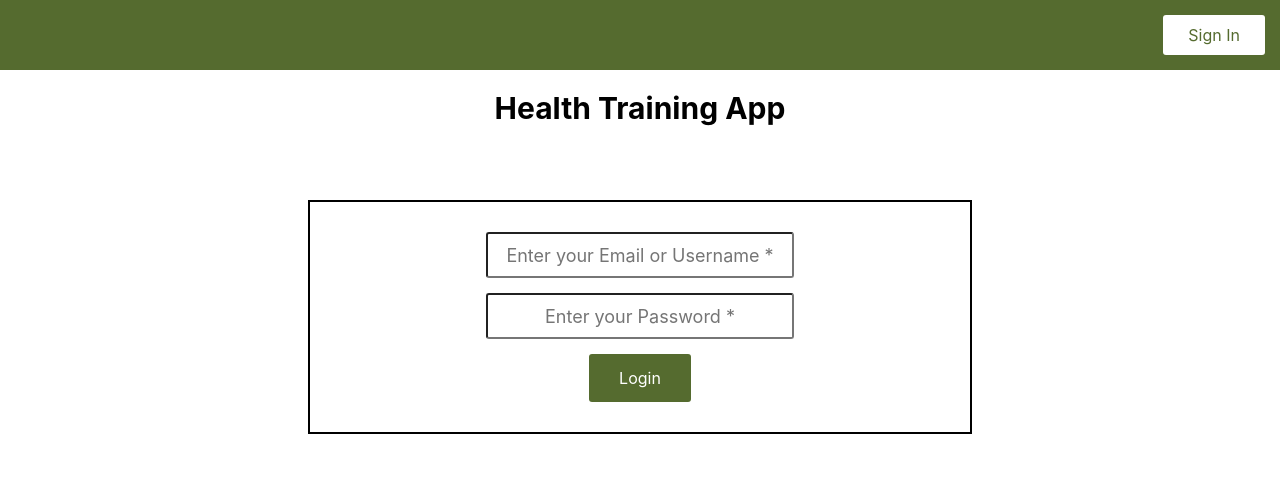
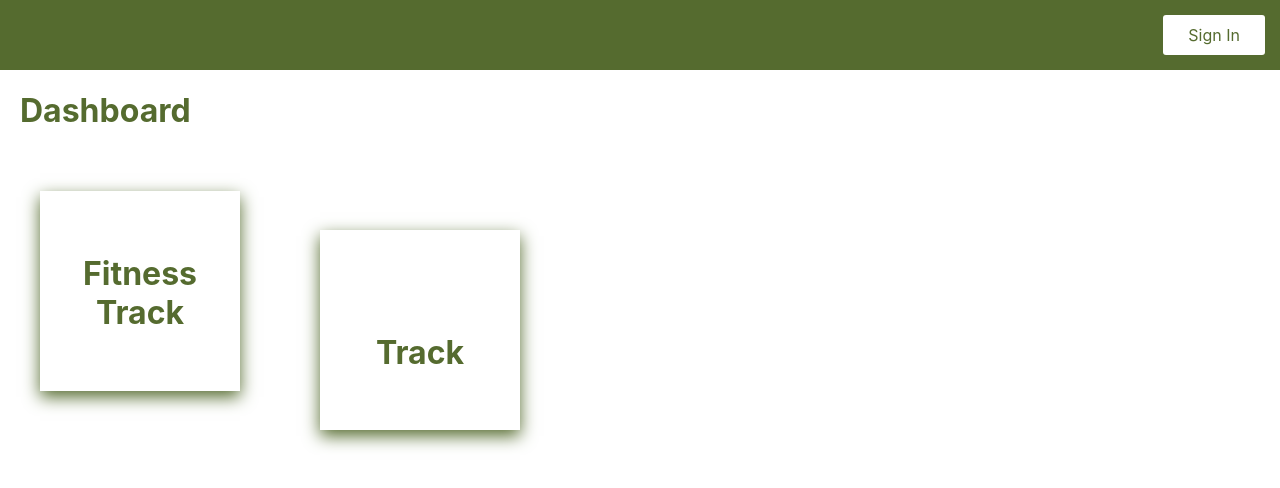
Before and after one commit to 1013vishalsharma/healthApp-UI, an Angular app: page /dashboard in a window 1280 px wide. Before the commit this address led to /. Shown: the top 488 px of the page. Built offline with nearby package versions, Linux system fonts and the light colour scheme.

Commit message:
started ui for dashboard

```diff
--- a/src/app/app.component.html
+++ b/src/app/app.component.html
@@ -18,6 +18,12 @@
   </li>
 </ul> -->
 
-<app-login></app-login>
+<div style="background-color: darkolivegreen; height: 70px; text-align: center">
+  <button style="background-color: white; border: none; color: darkolivegreen;
+  padding: 10px 25px;
+  font-size: 16px;
+  display: block; margin-top: 15px; margin-right: 15px;
+  border-radius: 3px; position: absolute; right: 0;"  >Sign In</button>
+</div>
 
 <router-outlet></router-outlet>
--- a/src/app/app.module.ts
+++ b/src/app/app.module.ts
@@ -7,12 +7,18 @@ import { AppComponent } from './app.component';
 import { LoginComponent } from './login/login.component';
 import { HttpClientModule } from '@angular/common/http';
 import { RouterModule, Routes } from '@angular/router';
+import { DashboardComponent } from './dashboard/dashboard.component';
 
 const appRoutes: Routes = [
   {
     path: 'challenge',
     component: LoginComponent,
     data: {title: 'Login Details'}
+  },
+  {
+    path: 'dashboard',
+    component: DashboardComponent,
+    data: {title: 'Dashboard details'}
   }
 ];
 
@@ -20,7 +26,8 @@ const appRoutes: Routes = [
 @NgModule({
   declarations: [
     AppComponent,
-    LoginComponent
+    LoginComponent,
+    DashboardComponent
   ],
   imports: [
     RouterModule.forRoot(appRoutes),
--- /dev/null
+++ b/src/app/dashboard/dashboard.component.html
@@ -0,0 +1,22 @@
+<!-- <p>
+  dashboard works!
+</p> -->
+
+<div style="height: 20px; font-family: -apple-system, BlinkMacSystemFont,
+'Segoe UI', Roboto, Oxygen, Ubuntu, Cantarell, 'Open Sans', 'Helvetica Neue', sans-serif">
+  <h1 style="padding-left: 20px; color: darkolivegreen">Dashboard</h1>
+</div>
+<br>
+<br>
+<div>
+  <div style="height: 200px; width: 200px; margin: 40px; box-sizing: border-box;
+   box-shadow: 0 6px 16px 0 darkolivegreen; display: inline-block">
+   <h1 style="color: darkolivegreen; text-align: center;
+   position: relative; top: 40%; transform: translateY(-50%)"> Fitness Track</h1>
+  </div>
+  <div style="height: 200px; width: 200px; margin: 40px; box-sizing: border-box;
+  box-shadow: 0 6px 16px 0 darkolivegreen; display: inline-block">
+  <h1 style="color: darkolivegreen; text-align: center;
+  position: relative; top: 50%; transform: translateY(-50%)"> Track</h1>
+ </div>
+</div>
--- /dev/null
+++ b/src/app/dashboard/dashboard.component.ts
@@ -0,0 +1,15 @@
+import { Component, OnInit } from '@angular/core';
+
+@Component({
+  selector: 'app-dashboard',
+  templateUrl: './dashboard.component.html',
+  styleUrls: ['./dashboard.component.css']
+})
+export class DashboardComponent implements OnInit {
+
+  constructor() { }
+
+  ngOnInit() {
+  }
+
+}
--- a/src/app/login/login.component.html
+++ b/src/app/login/login.component.html
@@ -1,15 +1,6 @@
 <!-- <p>
   login works!
 </p> -->
-
-
-<div style="background-color: darkolivegreen; height: 70px; text-align: center">
-  <button style="background-color: white; border: none; color: darkolivegreen;
-  padding: 10px 25px;
-  font-size: 16px;
-  display: block; margin-top: 15px; margin-right: 15px;
-  border-radius: 3px; position: absolute; right: 0;"  >Sign In</button>
-</div>
 
 <div style="text-align: center">
 <h1 style="font-family: -apple-system, BlinkMacSystemFont, 'Segoe UI', Roboto, Oxygen, Ubuntu, Cantarell, 'Open Sans', 'Helvetica Neue', sans-serif;
--- a/src/app/login/login.component.ts
+++ b/src/app/login/login.component.ts
@@ -26,5 +26,6 @@ export class LoginComponent implements OnInit {
     .subscribe((data: {}) => {
       console.log(data);
     });
+    this.router.navigate(['/dashboard']);
   }
 }
```
Also changed, not shown: src/app/dashboard/dashboard.component.css (added), 1 other file (tests, documents, lock files or other folders).
